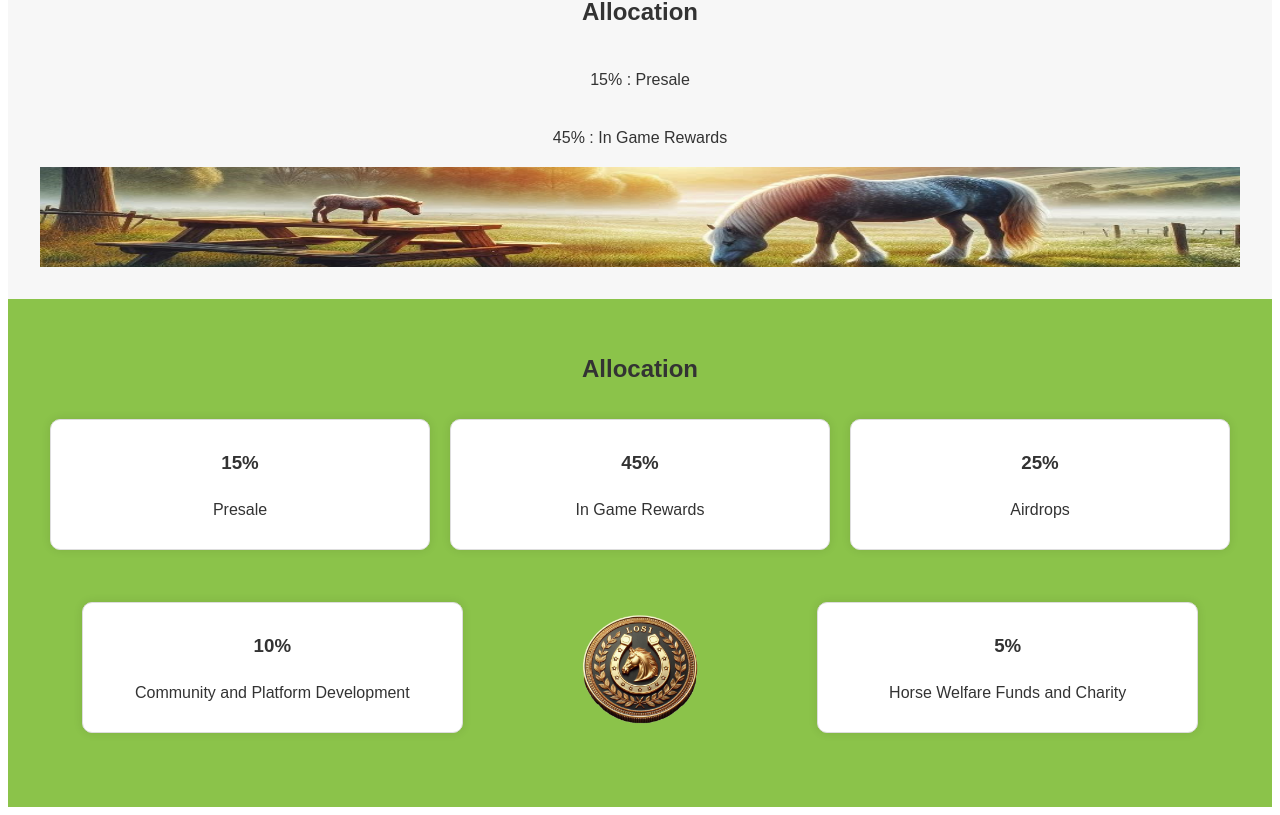
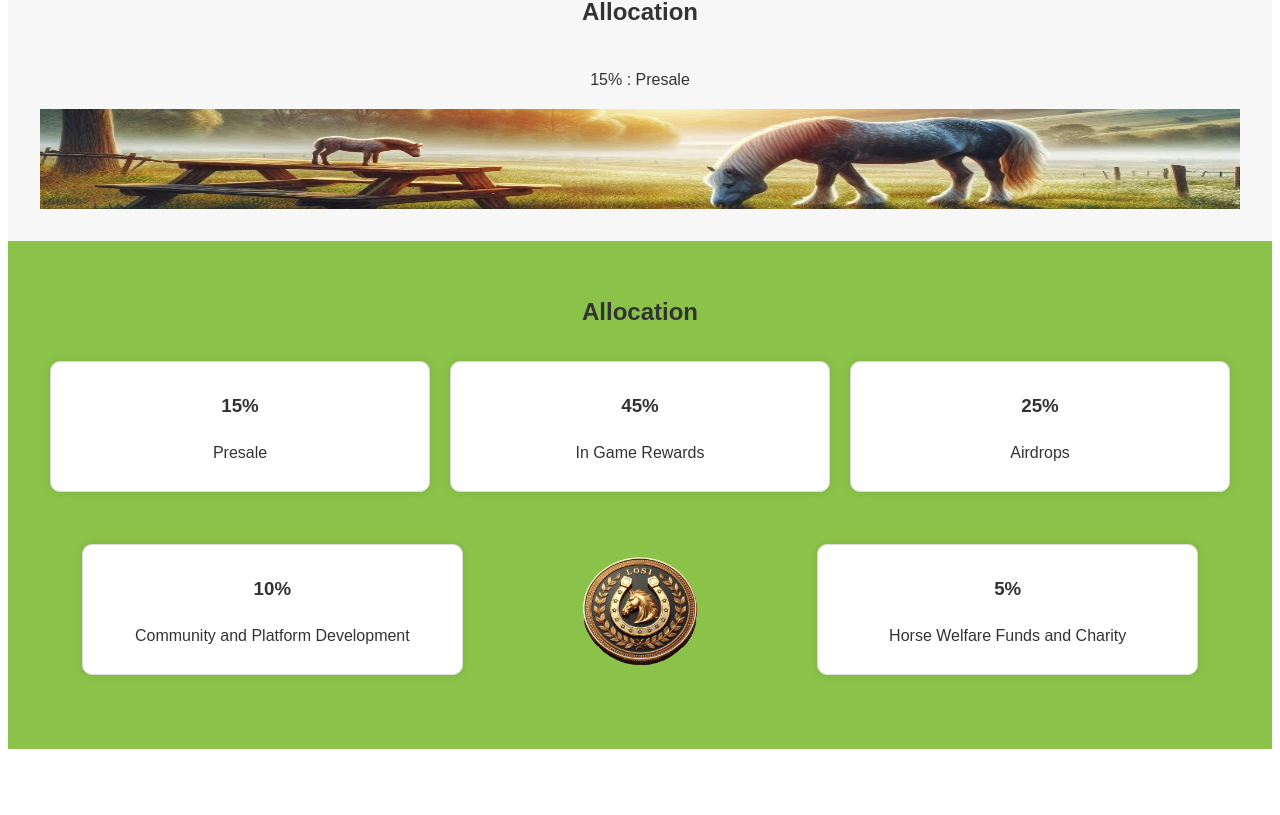
Before and after one commit to HitmanBoi/Memethon, a React (Vite) app in the folder Juan_Horse/src/Juan_Horse_frontend/: page / in a window 1280 px wide. Shown: the part 1420-2235 px from the top of the page. After the commit the page ends 2177 px from the top, so only its background shows below. Built offline with nearby package versions, Linux system fonts and the light colour scheme.

Commit message:
Updated Page

```diff
--- a/Juan_Horse/src/Juan_Horse_frontend/src/App.jsx
+++ b/Juan_Horse/src/Juan_Horse_frontend/src/App.jsx
@@ -37,7 +37,6 @@ const App = () => {
         <button>Buy HORSE Tokens</button>
         <h2> Allocation </h2>
         <p>15% : Presale</p>
-        <p>45% : In Game Rewards</p>
 
 
         <img src="public/Horse_grazing.jpeg" alt="Horse Grazing" height={100} />
```
